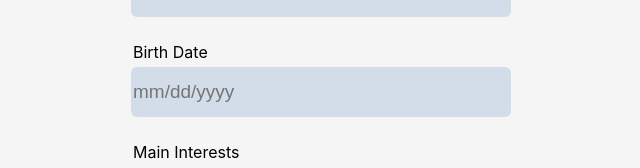
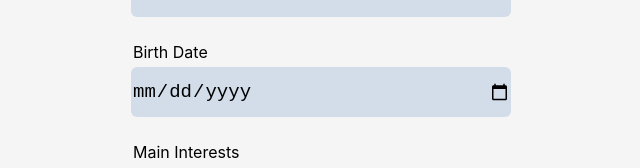
Before and after one commit to cmariasduval/BookIt, a React (Create React App) app in the folder web/: page /signup in a window 1280 px wide. Shown: the part 613-781 px from the top of the page, without its empty margins (319-959 px from the left). Built offline with nearby package versions, Linux system fonts and the light colour scheme.

Commit message:
birthdate front

```diff
--- a/web/src/Components/Login-Signup/Signup.jsx
+++ b/web/src/Components/Login-Signup/Signup.jsx
@@ -8,6 +8,8 @@ const SignUp = () => {
   const [confirmPassword, setConfirmPassword] = useState("");
   const [username, setUsername] = useState("");
   const [interests, setInterests] = useState([]);
+  const [fullName, setFullName] = useState("");
+  const [birthDate, setBirthDate] = useState("");
   const navigate = useNavigate();
 
   const allInterests = [
@@ -43,7 +45,7 @@ const SignUp = () => {
         headers: {
           "Content-Type": "application/json",
         },
-        body: JSON.stringify({ email, password, username, interests }),
+        body: JSON.stringify({ email, password, username, interests, fullName, birthDate }),
       });
 
       if (response.ok) {
@@ -96,7 +98,8 @@ const SignUp = () => {
             <input
               type="text"
               placeholder="Name"
-              // Agregar lógica si querés usar el nombre
+              value={fullName}
+              onChange={(e) => setFullName(e.target.value)}
             />
           </div>
           <div className="input-title">E-mail</div>
@@ -113,9 +116,10 @@ const SignUp = () => {
           <div className="input">
             <img />
             <input
-              type="text"
-              placeholder="mm/dd/yyyy"
-              // Agregar lógica si querés usar la fecha
+              type="date"
+              placeholder="yyyy-mm-dd"
+              value={birthDate}
+              onChange={(e) => setBirthDate(e.target.value)}
             />
           </div>
           <div className="input-title">Main Interests</div>
```
